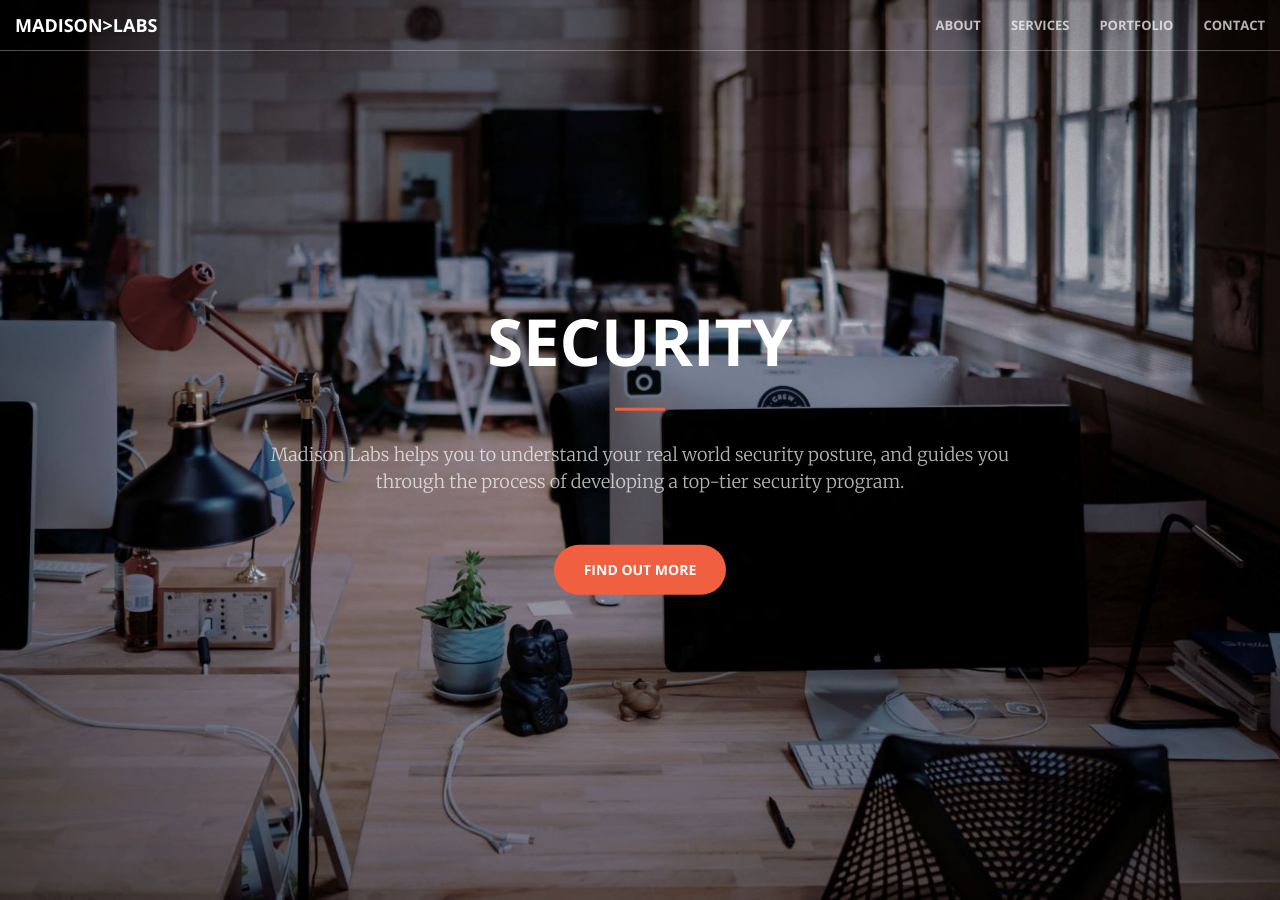
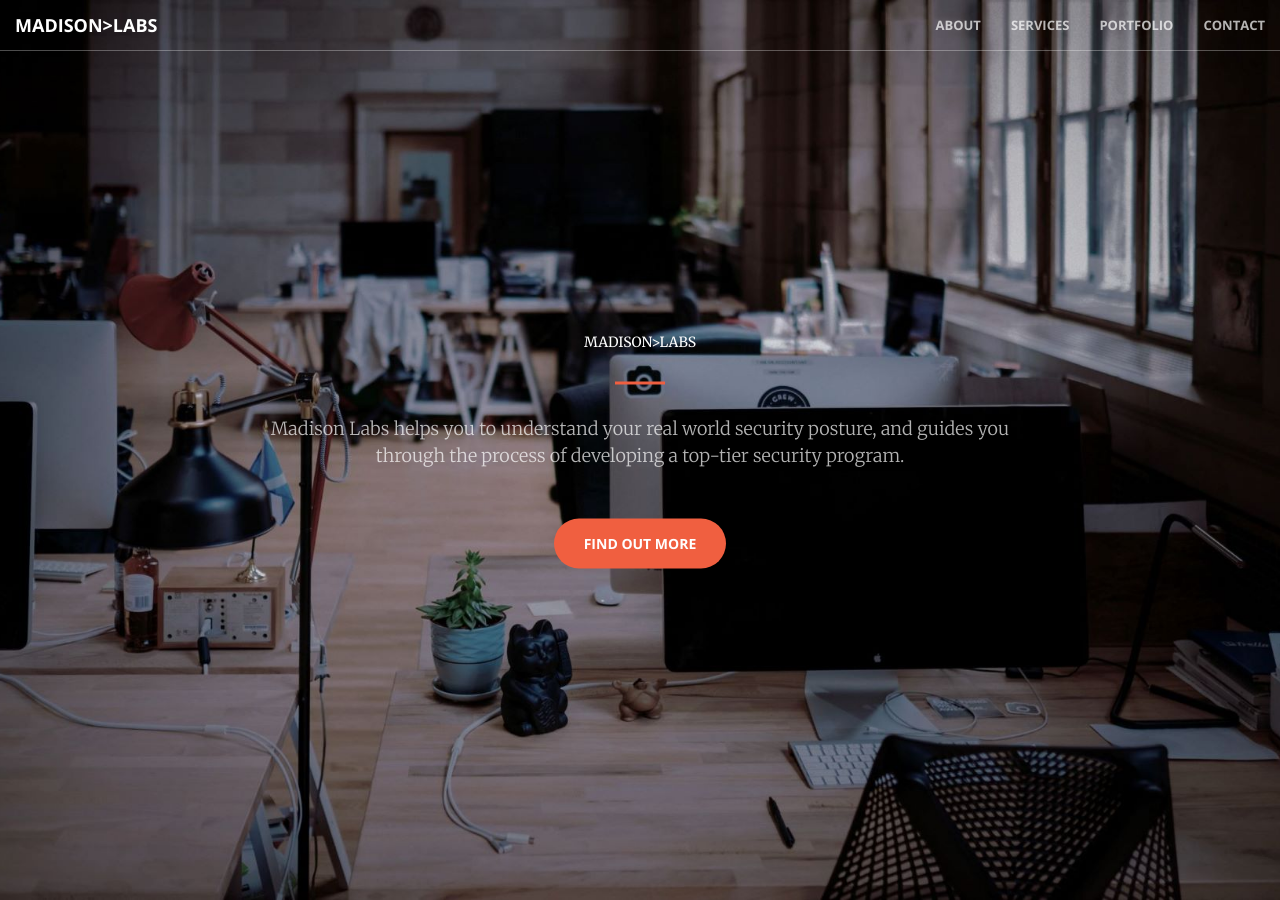
Before and after one commit to AidanMcCarthy/aidanmccarthy.github.io, a Jekyll site: the page built from index.html, in a window 1280 px wide. Built offline with Jekyll 4.4.1, drawn with Linux system fonts in a browser that asks for light colours.

Commit message:
Update header.html

```diff
--- a/_includes/header.html
+++ b/_includes/header.html
@@ -1,7 +1,7 @@
 <header>
     <div class="header-content">
         <div class="header-content-inner">
-            <h1>Security</h1>
+            <h0>MADISON>LABS</h0>
             <hr>
             <p>Madison Labs helps you to understand your real world security posture, and guides you through the process of developing a top-tier security program.</p>
             <a href="#about" class="btn btn-primary btn-xl page-scroll">Find Out More</a>
```
